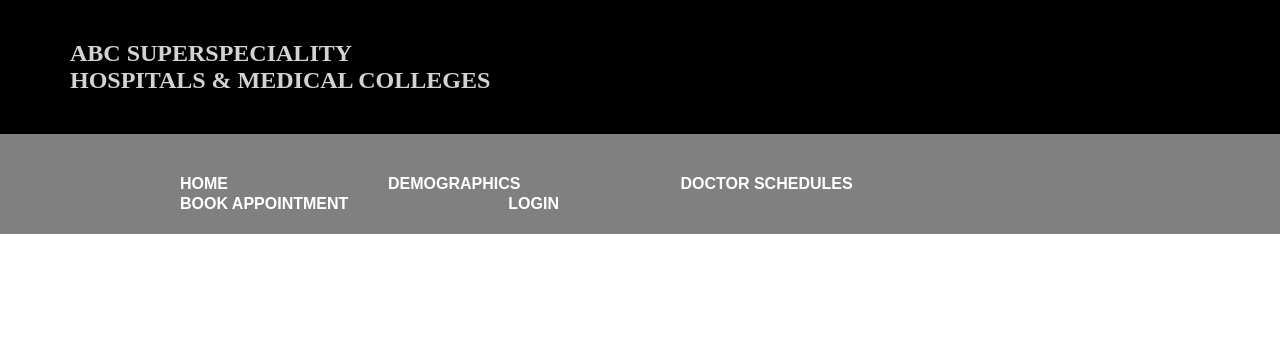
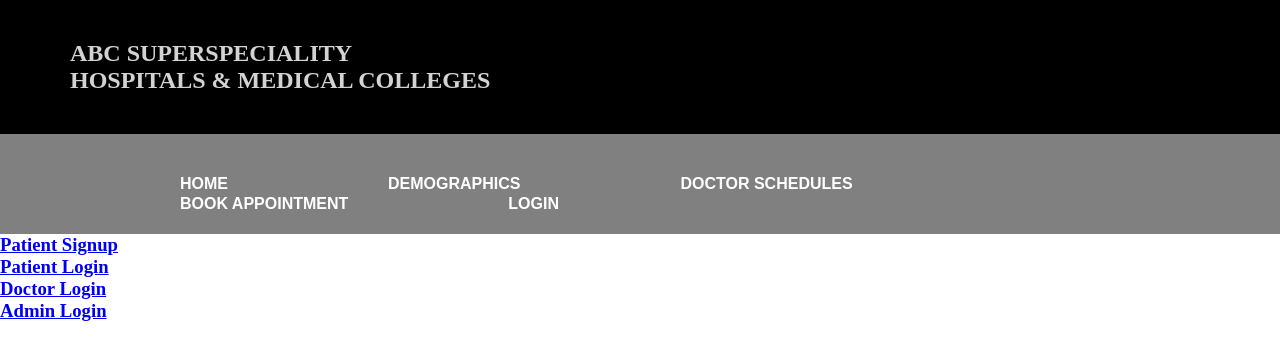
Before and after one commit to neilgautam/health.net, a PHP site: page /loginandappointment.php in a window 1280 px wide. Shown: the top 360 px of the page. Run offline with PHP 8.4, Linux system fonts and the light colour scheme.

Commit message:
Add files via upload

```diff
--- a/loginandappointment.php
+++ b/loginandappointment.php
@@ -21,5 +21,31 @@
 				</ul>
 		</nav>
 	</header>
+	<main>
+		<div class = "wrapper">
+		<section>
+			<a class = " temp-link" href="#">
+			<div class = "login-sign">
+				<h3>Patient Signup</h3>
+			</div>
+			</a>
+			<a href="#" class = " temp-link">
+			<div class = "login-sign">
+				<h3>Patient Login</h3>
+			</div>
+			</a>
+			<a href="#" class = " temp-link">
+			<div class = "login-sign">
+				<h3>Doctor Login</h3>
+			</div>
+			</a>
+			<a href="#" class = " temp-link">
+			<div class = "login-sign">
+				<h3>Admin Login</h3>
+			</div>
+			</a>
+		</section>
+		</div>
+		</main>
 </body>
 </html>
```
